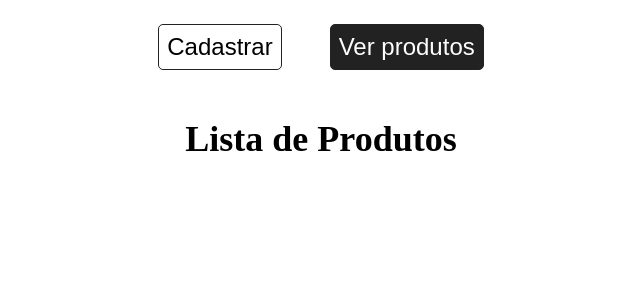
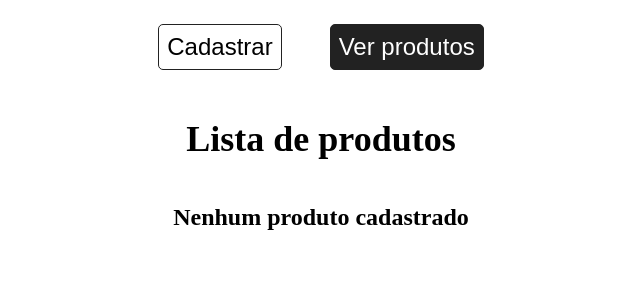
Before and after one commit to netoelix/exercise-store-back-office, a React (Vite) app: page / in a window 1280 px wide. Both pictures are taken after a click on the button "Ver produtos". Shown: the top 300 px of the page, without its empty margins (319-959 px from the left). Built offline with nearby package versions, Linux system fonts and the light colour scheme.

Commit message:
Finalizando o projeto

```diff
--- a/src/App.tsx
+++ b/src/App.tsx
@@ -29,7 +29,7 @@ function App() {
       {activeComponent === 'cadastro'
        && <RegisterProduct handleSubmit={ handleAddProduct } />}
       {activeComponent === 'lista'
-       && <ListProducts products={ products } handleDelete={ handleDelete } />}
+      && <ListProducts products={ products } handleDelete={ handleDelete } />}
     </div>
   );
 }
--- a/src/components/ListProducts.tsx
+++ b/src/components/ListProducts.tsx
@@ -2,47 +2,25 @@ import React from 'react';
 import { ProductWithId } from '../types';
 import Product from './Product';
 
-type Product = {
-  id: string;
-  name: string;
-  description: string;
-  price: string;
-  image: string;
-  tags: string;
-};
-
 type Props = {
-  products: Product[];
+  products: ProductWithId[]
   handleDelete: (productId: string) => void;
 };
 
 export default function ListProducts(props: Props) {
   const { products, handleDelete } = props;
-
   return (
-    <div className="product-list">
-      <h1>Lista de Produtos</h1>
-      <ul>
+    <main>
+      <h1>Lista de produtos</h1>
+      <div className="list-container">
+        {products.length === 0 && <h2>Nenhum produto cadastrado</h2>}
         {products.map((product) => (
-          <li key={ product.id }>
-            <div>
-              <h2>{product.name}</h2>
-              <p>{product.description}</p>
-              <p>
-                Preço:
-                {' '}
-                {product.price}
-              </p>
-              <p>
-                Tags:
-                {' '}
-                {product.tags}
-              </p>
-            </div>
-            <button onClick={ () => handleDelete(product.id) }>X</button>
-          </li>
-        ))}
-      </ul>
-    </div>
+          <Product
+            key={ product.id }
+            productInfo={ product }
+            handleDelete={ () => handleDelete(product.id) }
+          />))}
+      </div>
+    </main>
   );
 }
```
